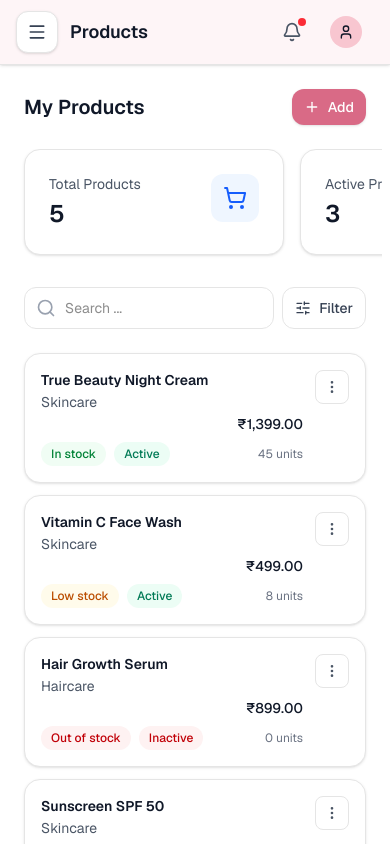
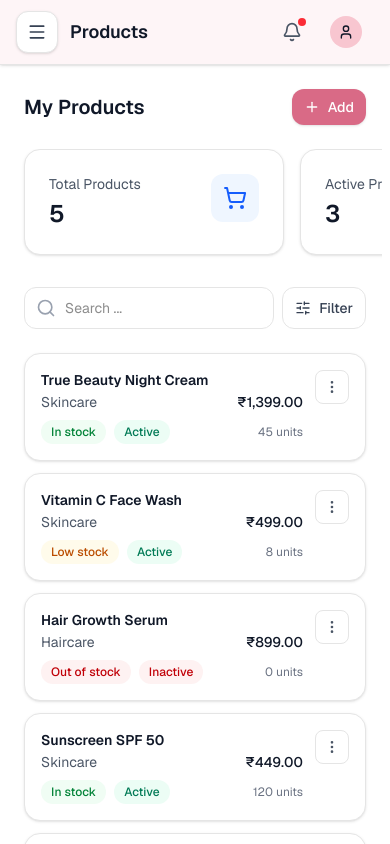
Before and after one commit to ZoyaAnsari19/true-beauty-admin-panel, a Next.js app: page /products in a window 390 px wide. Built offline with nearby package versions, Linux system fonts and the light colour scheme.

Commit message:
Refactor ProductsPage: Update product display layout by grouping category and price in a flex container for improved visual alignment and responsiveness.

```diff
--- a/app/products/page.tsx
+++ b/app/products/page.tsx
@@ -383,12 +383,14 @@ export default function ProductsPage() {
                     <p className="text-sm font-semibold text-gray-900 truncate">
                       {product.name}
                     </p>
-                    <p className="text-sm text-gray-600 mt-0.5">
-                      {product.category}
-                    </p>
-                    <p className="text-sm font-medium text-gray-900 mt-0.5 text-right">
-                      {formatPrice(product.price)}
-                    </p>
+                    <div className="mt-0.5 flex items-center justify-between gap-2">
+                      <p className="text-sm text-gray-600">
+                        {product.category}
+                      </p>
+                      <p className="text-sm font-medium text-gray-900">
+                        {formatPrice(product.price)}
+                      </p>
+                    </div>
                     <div className="flex items-center justify-between gap-2 mt-2 flex-wrap">
                       <div className="flex items-center gap-2 flex-wrap">
                         <span
```
